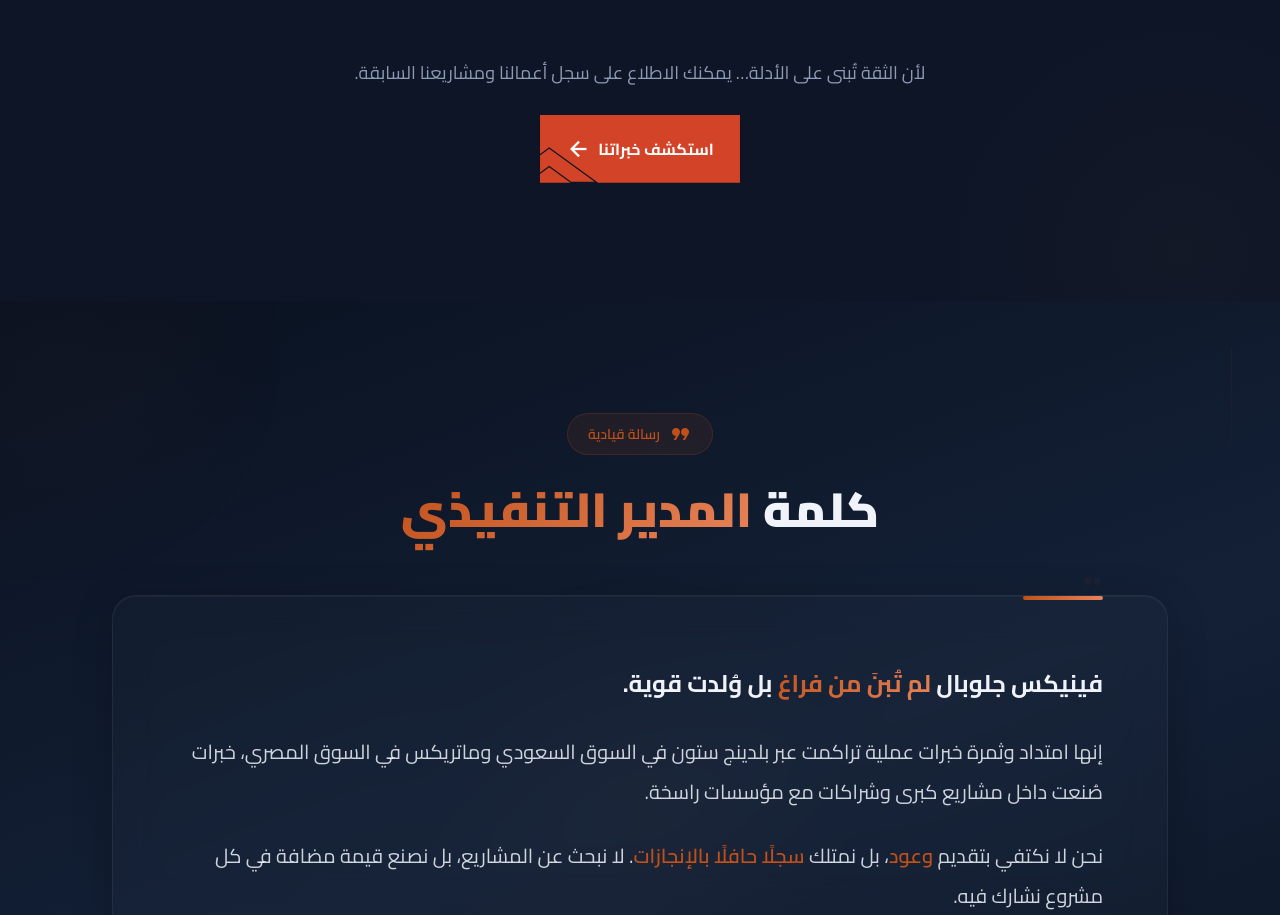
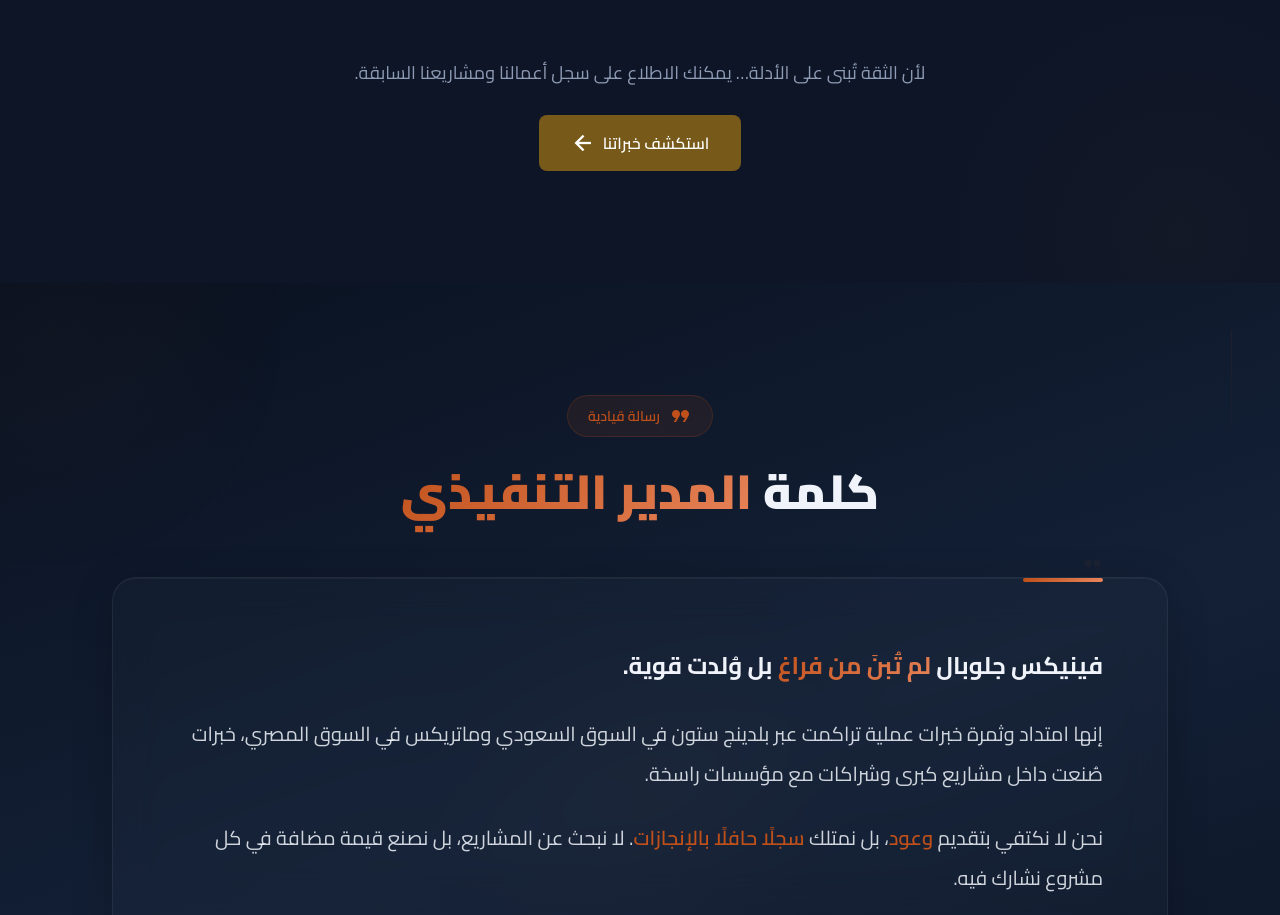
Before and after one commit to MoElkilany/Phoenix-Global, a React (Vite) app: page / in a window 1280 px wide. Shown: the part 2618-3533 px from the top of the page. Built offline with nearby package versions, Linux system fonts and the light colour scheme.

Commit message:
no message

```diff
--- a/src/components/About.jsx
+++ b/src/components/About.jsx
@@ -300,12 +300,12 @@
             >
               لأن الثقة تُبنى على الأدلة… يمكنك الاطلاع على سجل أعمالنا ومشاريعنا السابقة.
             </p>
-<ShapeButton href="#services" className="inline-flex items-center gap-2">
+<a href="/ProfileCompany.pdf" target="_blank" rel="noopener noreferrer" className="inline-flex items-center gap-2 px-8 py-4 bg-[#775a19] text-white rounded-lg font-semibold transition-all duration-300 hover:bg-[#5a4614] hover:shadow-lg">
               <span>استكشف خبراتنا</span>
               <span className="material-symbols-outlined text-xl" style={{ fontVariationSettings: "'FILL' 1, 'wght' 500" }}>
                 arrow_back
               </span>
-            </ShapeButton>
+            </a>
           </div>
         </div>
       </div>
```
